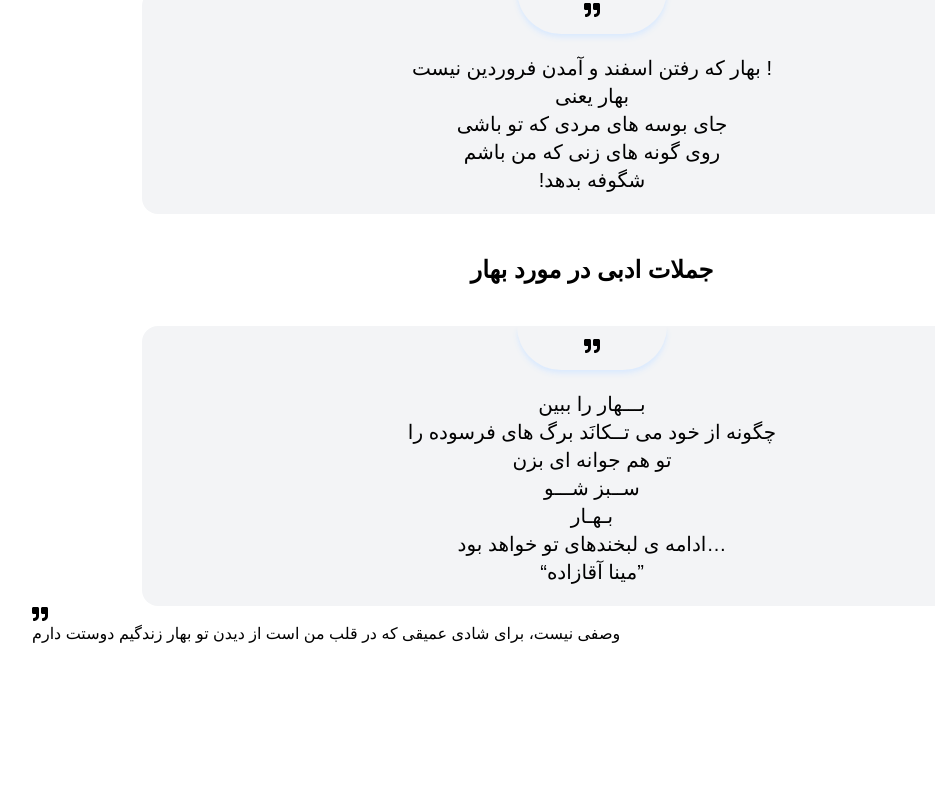
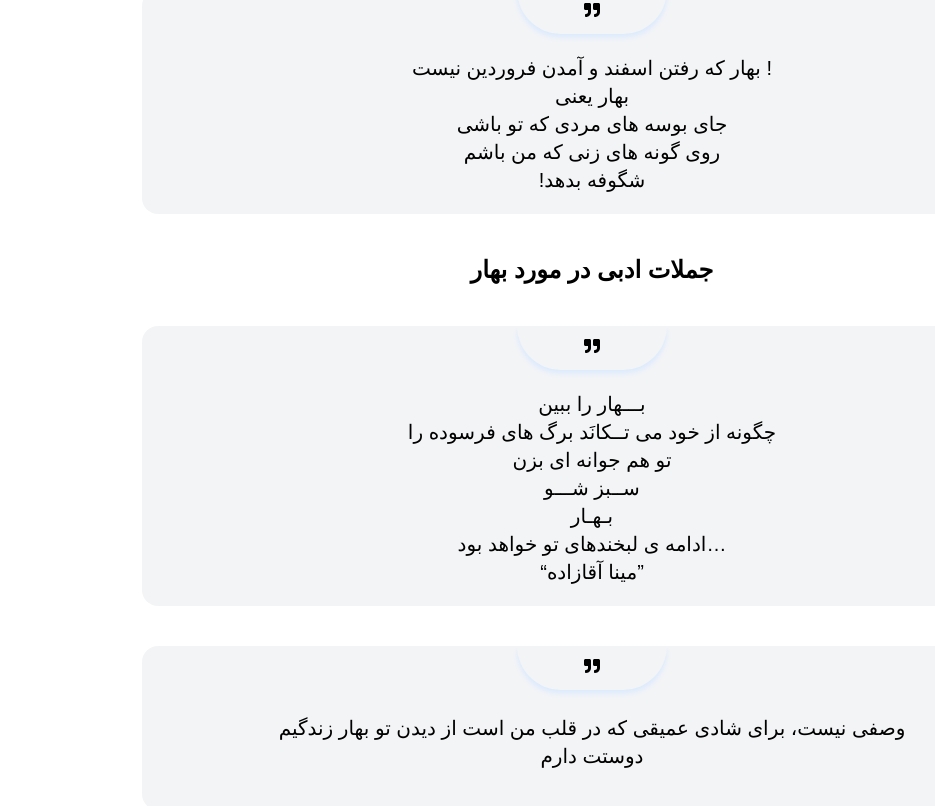
Before and after one commit to NazifaRahimy/spring, a Next.js app: page / in a window 1280 px wide. Shown: the part 4664-5470 px from the top of the page, without its empty margins (48-983 px from the left). Before the commit the page ends 5350 px from the top, so only its background shows below. Built offline with nearby package versions, Linux system fonts and the light colour scheme.

Commit message:
Apply styling: background color, centered layout, padding, rounded corners, shadow, and spacing

```diff
--- a/src/app/page.tsx
+++ b/src/app/page.tsx
@@ -104,9 +104,9 @@ export default function Home() {
           <p className="text-xl font-normal px-3">ادامه ی لبخندهای تو خواهد بود…</p>
           <p className="text-xl font-normal px-3">“مینا آقازاده”</p>
       </div>
-      <div >
-           <div ><FaQuoteRight /></div>
-           <h2 >وصفی نیست، برای شادی عمیقی که در قلب من است از دیدن تو بهار زندگیم
+      <div className="bg-gray-100 text-center w-[900px] h-auto  rounded-2xl border-box px-10 mt-10 mx-auto" >
+           <div className="  mx-auto  w-[150px] text-center bg-gray-100 shadow-blue-100 shadow-md rounded-br-full rounded-bl-full flex justify-center pb-4 pt-3  mb-5"><FaQuoteRight /></div>
+           <h2 className="text-xl font-normal mt-6  pb-10 px-20 text-center ">وصفی نیست، برای شادی عمیقی که در قلب من است از دیدن تو بهار زندگیم
           دوستت دارم</h2>
       </div>
     </div>
```
